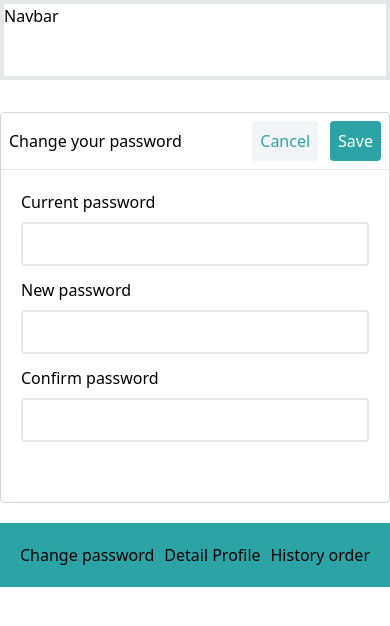
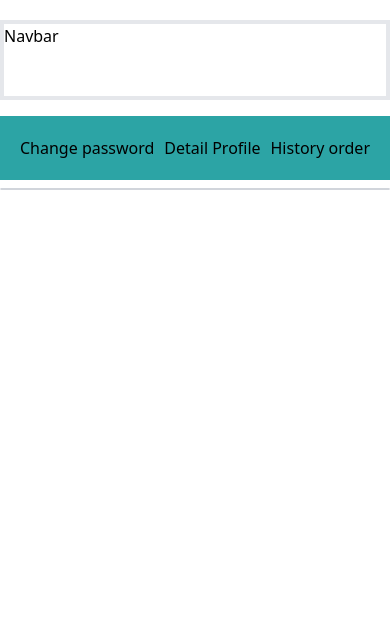
Before and after one commit to purwadhikafullstack/JCWD010803, a React (Create React App) app in the folder projects/client/: page /profile-setting in a window 390 px wide. Shown: the top 626 px of the page. Built offline with nearby package versions, Linux system fonts and the light colour scheme.

Commit message:
fix: change UI mobile

```diff
--- a/projects/client/src/components/profile-setting/form-change-password.jsx
+++ b/projects/client/src/components/profile-setting/form-change-password.jsx
@@ -2,6 +2,7 @@ import { Formik, Form, Field, ErrorMessage } from "formik";
 import * as Yup from 'yup'
 import swal from "sweetalert2";
 import axios from "axios"
+import { useState } from "react";
 
 export const FormChangePassword = () => {
     const token = localStorage.getItem('token')
@@ -49,11 +50,13 @@ export const FormChangePassword = () => {
                 <Formik
                     initialValues={{
                         currentPassword: "",
-                        newPassword: ""
+                        newPassword: "",
+                        confirmPassword: ""
                     }}
                     validationSchema={validationSchema}
-                    onSubmit={(values) => {
+                    onSubmit={(values,action) => {
                         onChangePassword(values)
+                        action.resetForm()
                     }}
                 >
                     <Form>
--- a/projects/client/src/components/profile-setting/profile-setting-select-bottom.jsx
+++ b/projects/client/src/components/profile-setting/profile-setting-select-top.jsx
@@ -1,4 +1,4 @@
-export const ProfileSettingSelectBottom = () => {
+export const ProfileSettingSelectTop = () => {
     return (
         <div className="w-full">
             <div className="flex justify-between w-full bg-bgPrimary p-5">
--- a/projects/client/src/views/auth/profile-setting.jsx
+++ b/projects/client/src/views/auth/profile-setting.jsx
@@ -4,10 +4,10 @@ import { RxAvatar } from "react-icons/rx";
 import { BiKey } from "react-icons/bi";
 import { FormChangePassword } from "../../components/profile-setting/form-change-password";
 import { ProfileSettingSelect } from "../../components/profile-setting/profile-setting-select";
-import { ProfileSettingSelectBottom } from "../../components/profile-setting/profile-setting-select-bottom";
+import { ProfileSettingSelectTop } from "../../components/profile-setting/profile-setting-select-top";
 
 export const ProfileSetting = () => {
-	const [click, setClick] = useState("changePassword")
+	const [click, setClick] = useState("")
 
 	const handleClick = (value) => {
 		setClick(value)
@@ -16,18 +16,18 @@ export const ProfileSetting = () => {
 	return (
 		<div>
 			<div className=" h-20 w-full fixed border-4">Navbar</div>
-			<div className="block sm:flex sm:px-0 w-full h-screen pt-28 sm:pb-10 gap-5 justify-center">
+			<div className="w-full pt-24 mt-5 items-end flex sm:hidden ">
+				<div className="w-full">
+					<ProfileSettingSelectTop />
+				</div>
+			</div>
+			<div className="block sm:flex sm:px-0 w-full h-screen pt-2 sm:pt-24 sm:pb-10 gap-5 justify-center">
 				<div>
 					<ProfileSettingSelect choose={handleClick} />
 				</div>
 				<div className=" w-full sm:w-1/2 h-fit rounded border-gray-300 border flex ">
 					{click === "changePassword" ? (<FormChangePassword />) : (null)}
 				</div>
-				<div className="w-full mt-5 bg-red-200 items-end flex sm:hidden ">
-					<div className="w-full">
-						<ProfileSettingSelectBottom />
-					</div>
-				</div>
 			</div>
 		</div>
 	)
```
